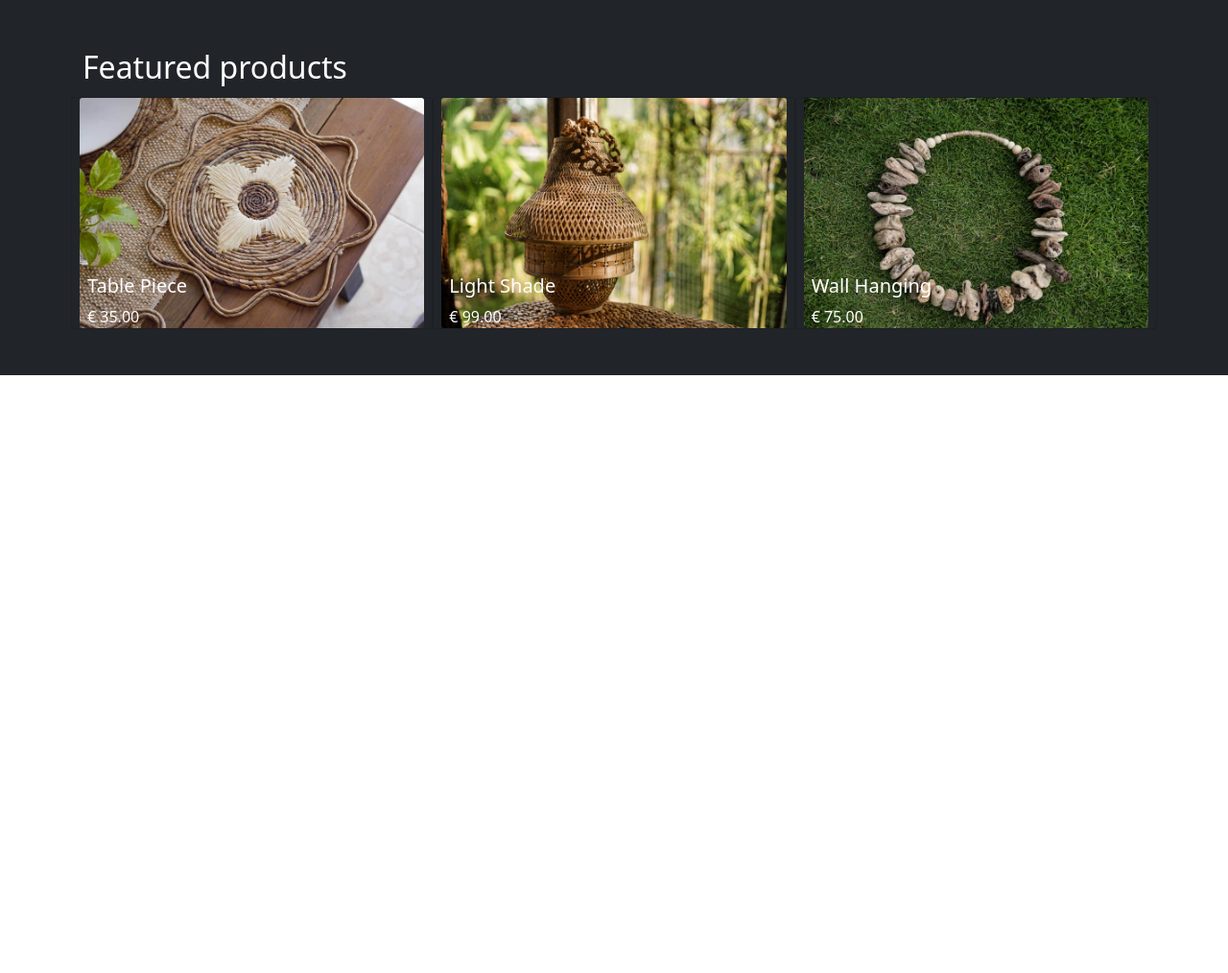
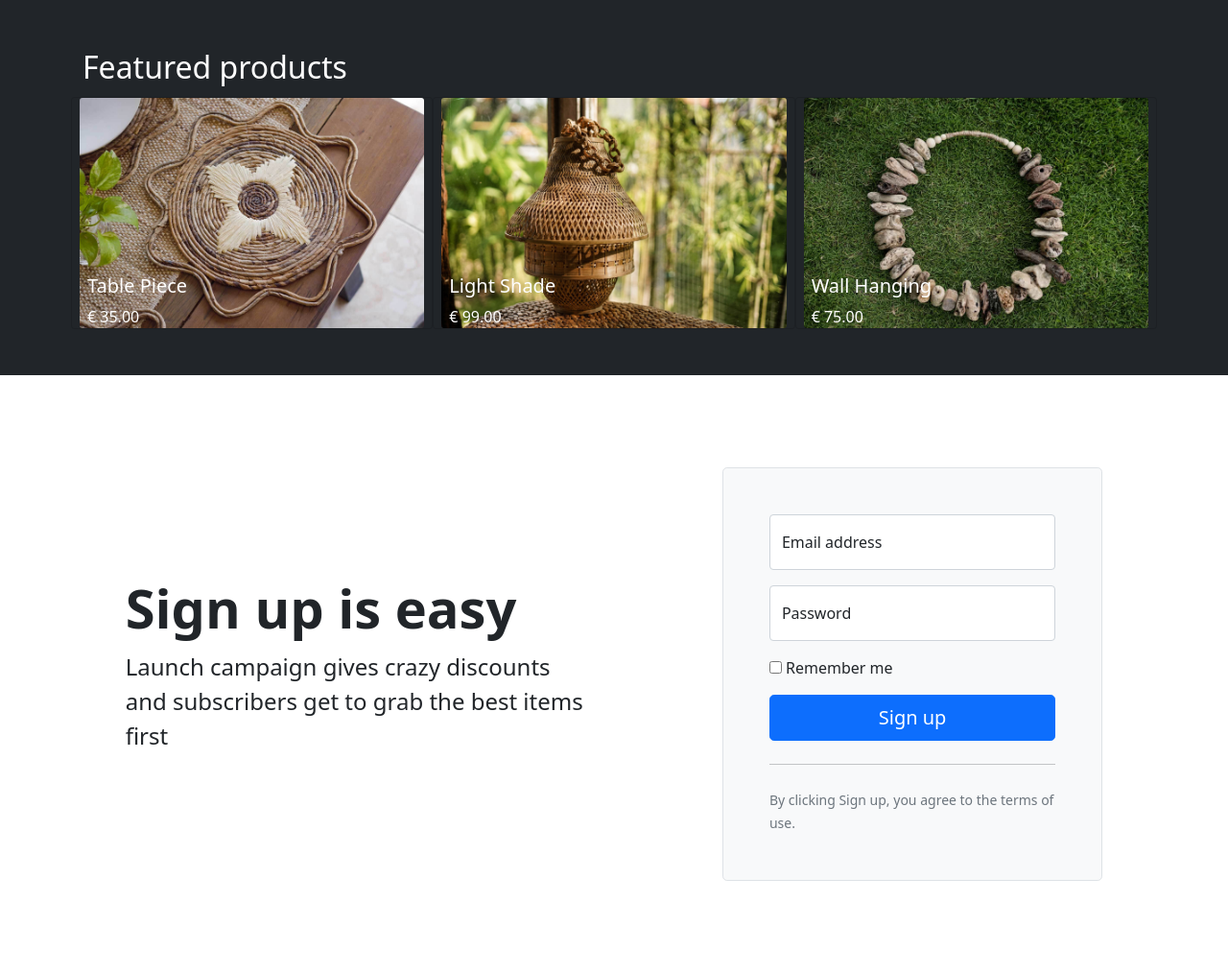
Before and after one commit to DaKSK/anadaStore, a Django app: page / in a window 1280 px wide. Shown: the part 613-1627 px from the top of the page at 96% size. Before the commit the page ends 1004 px from the top, so only its background shows below. Run offline with Django 3.2, Linux system fonts and the light colour scheme; data comes from the database, SQL or seed files in the repository; some libraries are stand-ins or nearby versions.

```diff
--- a/templates/store/home.html
+++ b/templates/store/home.html
@@ -46,4 +46,32 @@
             </div>
         </div>
     </div>
+    <div class="container col-xl-10 col-xxl-8 px-4 py-5">
+    <div class="row align-items-center g-lg-5 py-5">
+      <div class="col-lg-7 text-center text-lg-start">
+        <h2 class="display-4 fw-bold lh-1 mb-3">Sign up is easy</h2>
+        <p class="col-lg-10 fs-4">Launch campaign gives crazy discounts and subscribers get to grab the best items first</p>
+      </div>
+      <div class="col-md-10 mx-auto col-lg-5">
+        <form class="p-4 p-md-5 border rounded-3 bg-light">
+          <div class="form-floating mb-3">
+            <input type="email" class="form-control" id="floatingInput" placeholder="name@example.com">
+            <label for="floatingInput">Email address</label>
+          </div>
+          <div class="form-floating mb-3">
+            <input type="password" class="form-control" id="floatingPassword" placeholder="Password">
+            <label for="floatingPassword">Password</label>
+          </div>
+          <div class="checkbox mb-3">
+            <label>
+              <input type="checkbox" value="remember-me"> Remember me
+            </label>
+          </div>
+          <button class="w-100 btn btn-lg btn-primary" type="submit">Sign up</button>
+          <hr class="my-4">
+          <small class="text-muted">By clicking Sign up, you agree to the terms of use.</small>
+        </form>
+      </div>
+    </div>
+  </div>
 {% endblock %}
```
